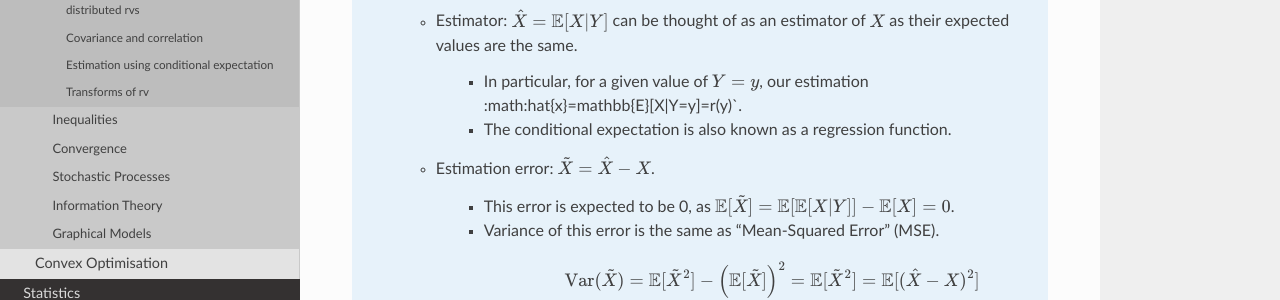
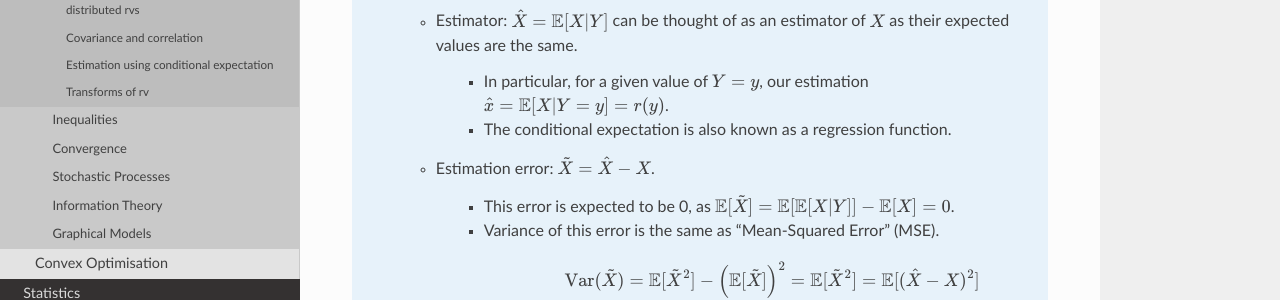
Before and after one commit to uselesstechjunks/leetcode, a Sphinx documentation site: the page built from docs/source/math/prob/func.rst, in a window 1280 px wide and 900 px high, scrolled down 3737 px. Shown: the part 186-486 px from the top of the window. Built offline with Sphinx 7.4.7 and the Read the Docs theme 2.0.0, drawn with Linux system fonts in a browser that asks for light colours.

Commit message:
Update func.rst

```diff
--- a/docs/source/math/prob/func.rst
+++ b/docs/source/math/prob/func.rst
@@ -131,7 +131,7 @@ Estimation using conditional expectation
 
 		* Estimator: :math:`\hat{X}=\mathbb{E}[X|Y]` can be thought of as an estimator of :math:`X` as their expected values are the same.
 
-			* In particular, for a given value of :math:`Y=y`, our estimation :math:\hat{x}=\mathbb{E}[X|Y=y]=r(y)`.
+			* In particular, for a given value of :math:`Y=y`, our estimation :math:`\hat{x}=\mathbb{E}[X|Y=y]=r(y)`.
 			* The conditional expectation is also known as a regression function.
 		* Estimation error: :math:`\tilde{X}=\hat{X}-X`.
 
```
